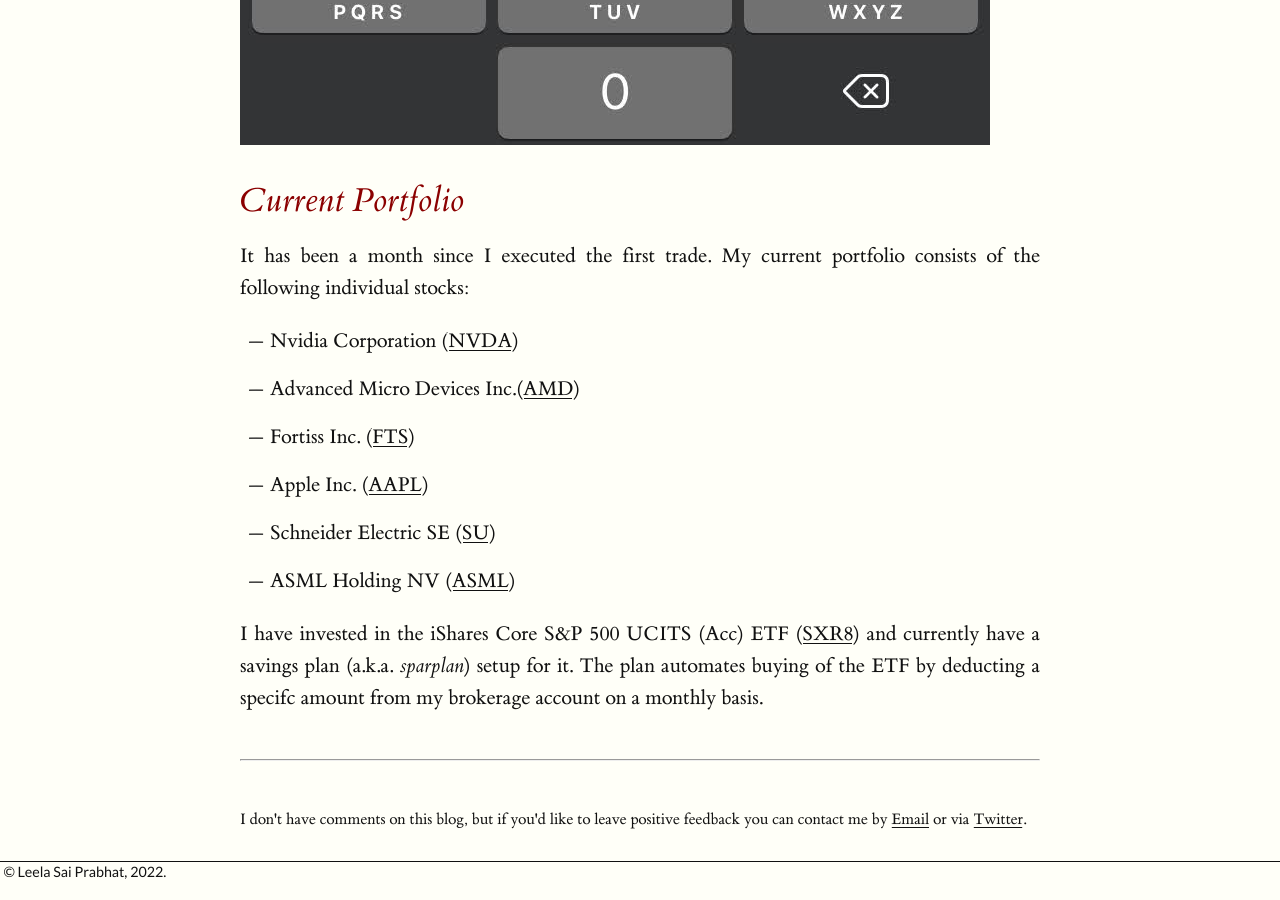
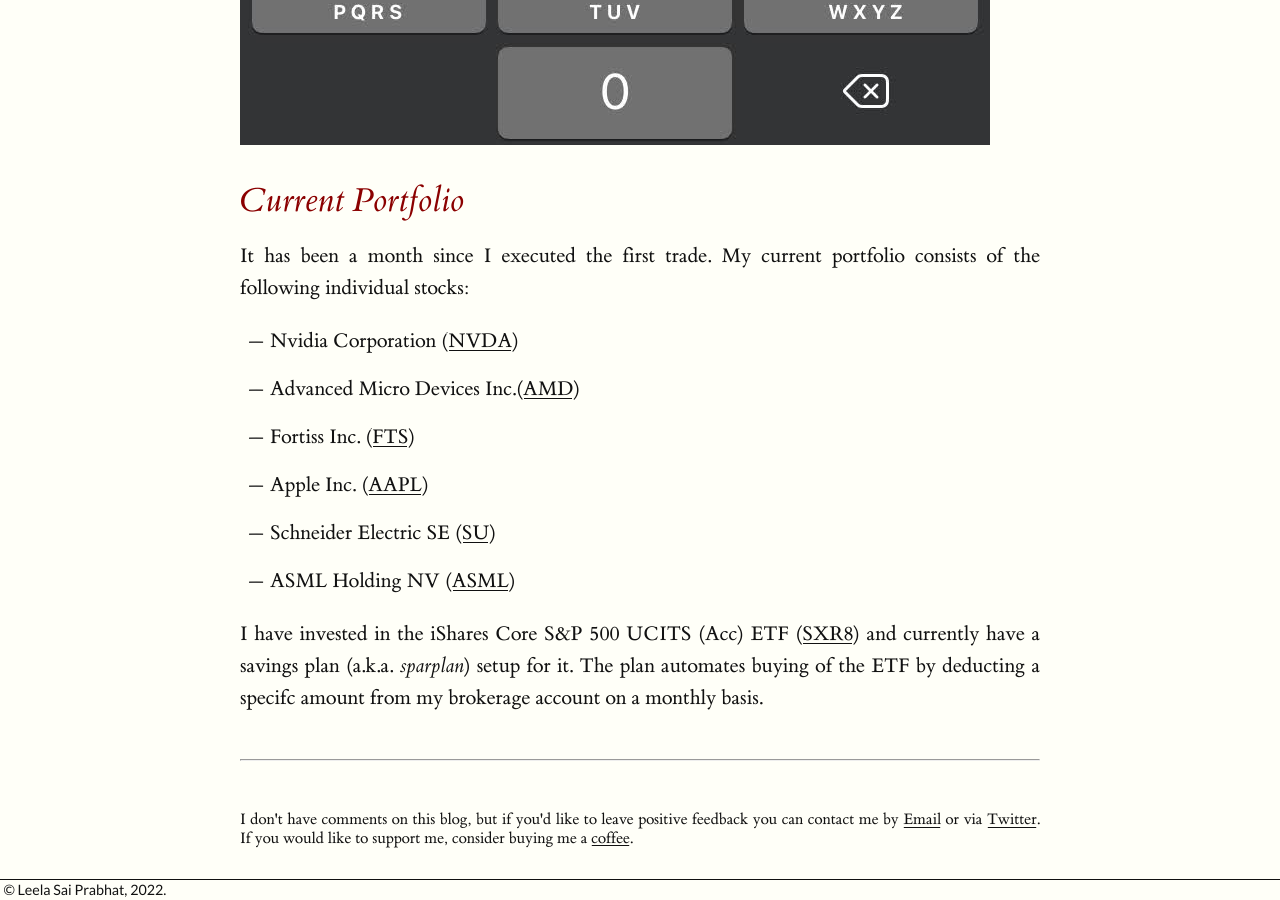
Before and after one commit to masaaldosey/masaaldosey.github.io, a Jekyll site: the page built from _posts/2022-02-03-investing.md, in a window 1280 px wide and 900 px high, scrolled down 2761 px. Built offline with Jekyll 4.4.1, drawn with Linux system fonts in a browser that asks for light colours.

Commit message:
feat: modified default post layout to include PayPal link for coffee

```diff
--- a/_layouts/post.html
+++ b/_layouts/post.html
@@ -25,10 +25,10 @@
             document.documentElement.classList.toggle("light-theme");
         }
 
-        window.addEventListener('load', function () {
+        window.addEventListener('load', function() {
             const pD = window.matchMedia("(prefers-color-scheme: dark)");
             const tt = document.querySelector("#darkmode");
-            tt.addEventListener('change', function () {
+            tt.addEventListener('change', function() {
                 if (pD.matches) {
                     document.documentElement.classList.toggle("light-theme");
                     var theme = document.documentElement.classList.contains("light-theme") ? "light" : "dark";
@@ -53,8 +53,7 @@
 <body>
 
     <nav>
-        <div class="slicknav_menu"><a href="#" aria-haspopup="true" tabindex="0"
-                class="slicknav_btn slicknav_collapsed"><span class="slicknav_menutxt"></span><span
+        <div class="slicknav_menu"><a href="#" aria-haspopup="true" tabindex="0" class="slicknav_btn slicknav_collapsed"><span class="slicknav_menutxt"></span><span
                     class="slicknav_icon slicknav_no-text"><span class="slicknav_icon-bar"></span><span
                         class="slicknav_icon-bar"></span><span class="slicknav_icon-bar"></span></span></a>
             <ul class="slicknav_nav slicknav_hidden" style="display: none;" aria-hidden="true" role="menu">
@@ -77,8 +76,7 @@
             </ul>
         </div>
         <a class="navbar-brand" href="/">
-            <span class="brand-title">Leela</span><span class="brand-title brand-hidden"> Sai Prabhat</span><span
-                class="brand-title brand-dot">.</span>
+            <span class="brand-title">Leela</span><span class="brand-title brand-hidden"> Sai Prabhat</span><span class="brand-title brand-dot">.</span>
         </a>
         <ul id="menu">
             <li>
@@ -151,7 +149,8 @@
                         <br>
                         <span>I don't have comments on this blog, but if you'd like to leave positive feedback you can
                             contact me by <a href="mailto:prabhatreddyk+blog@gmail.com ">Email</a> or via <a href="https://twitter.com/masaaldosey
-                                " target="_blank ">Twitter</a>.</span>
+                                " target="_blank ">Twitter</a>. If you would like to support me,
+                             consider buying me a <a href="https://paypal.me/masaaldosey" target="_blank ">coffee</a>.</span>
                     </div>
 
                 </footer>
```
Also changed, not shown: other parts of _layouts/post.html (+2 -3 lines).
